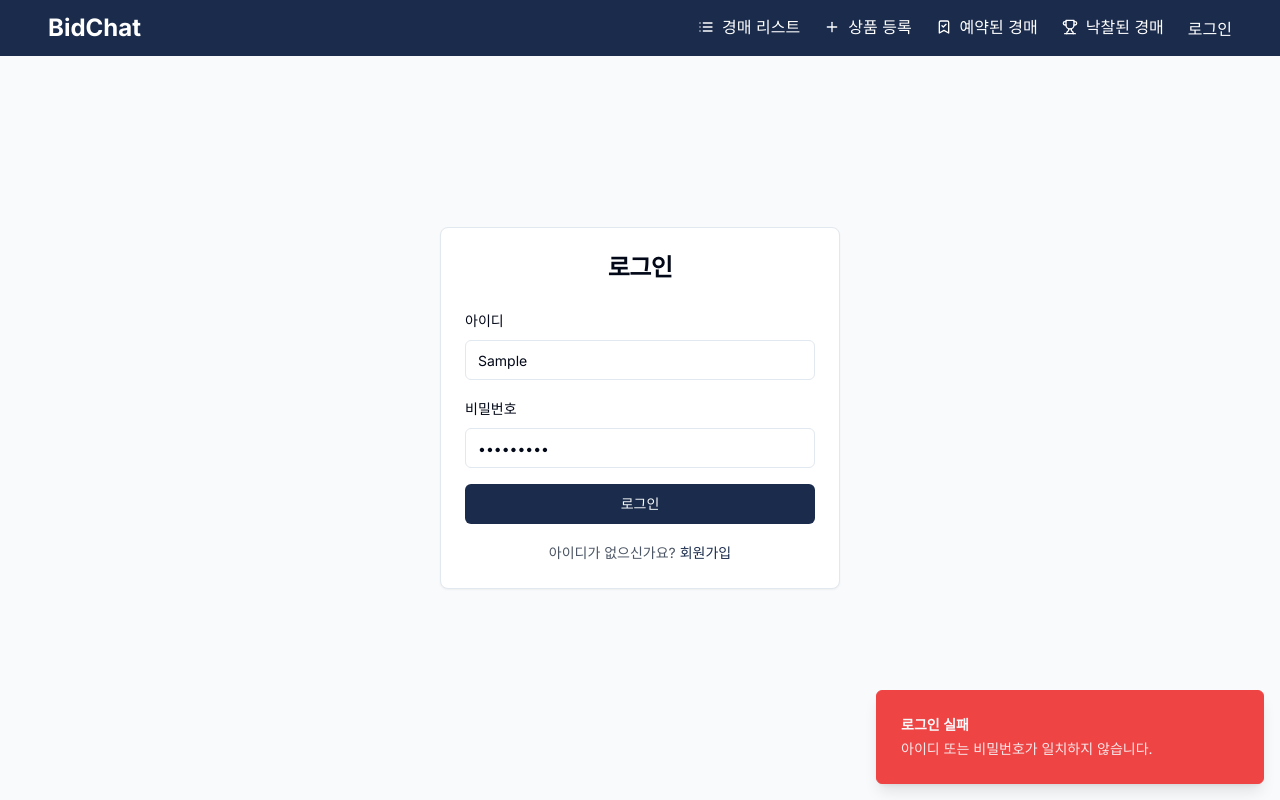
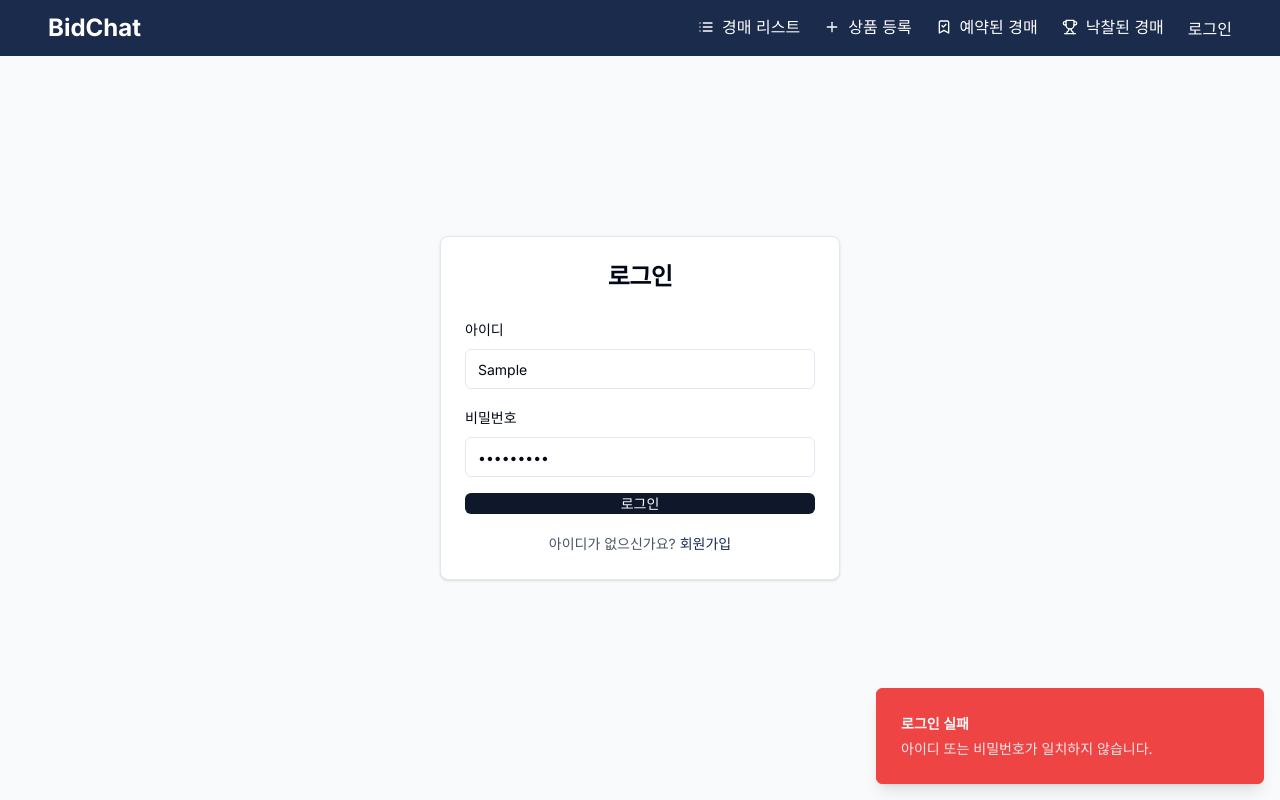
Before and after one commit to rlawjdgkr/bidchat-exchange, a React (Vite) app: page /login in a window 1280 px wide. Both pictures are taken after typing "Sample", "Sample123" into the empty fields and a click on the button "로그인". Built offline with nearby package versions, Linux system fonts and the light colour scheme.

Commit message:
Refactor: Separate CSS into modules
Move CSS styles from JSX files to corresponding module.css files for better organization and maintainability.

```diff
--- /dev/null
+++ b/src/components/ui/accordion.module.css
@@ -0,0 +1,67 @@
+
+.item {
+  border-bottom: 1px solid hsl(var(--border));
+}
+
+.trigger {
+  display: flex;
+  flex: 1;
+  align-items: center;
+  justify-content: space-between;
+  padding: 1rem 0;
+  font-weight: 500;
+  transition: all 0.2s;
+}
+
+.trigger:hover {
+  text-decoration: underline;
+}
+
+.trigger [data-state=open] > svg {
+  transform: rotate(180deg);
+}
+
+.chevron {
+  height: 1rem;
+  width: 1rem;
+  flex-shrink: 0;
+  transition: transform 200ms;
+}
+
+.content {
+  overflow: hidden;
+  text-overflow: ellipsis;
+  font-size: 0.875rem;
+  transition: all 0.2s;
+}
+
+.content[data-state=closed] {
+  animation: accordionUp 0.2s ease-out;
+}
+
+.content[data-state=open] {
+  animation: accordionDown 0.2s ease-out;
+}
+
+.content-inner {
+  padding-bottom: 1rem;
+  padding-top: 0;
+}
+
+@keyframes accordionDown {
+  from {
+    height: 0;
+  }
+  to {
+    height: var(--radix-accordion-content-height);
+  }
+}
+
+@keyframes accordionUp {
+  from {
+    height: var(--radix-accordion-content-height);
+  }
+  to {
+    height: 0;
+  }
+}
--- a/src/components/ui/button.jsx
+++ b/src/components/ui/button.jsx
@@ -1,51 +1,35 @@
 
-import * as React from "react"
-import { Slot } from "@radix-ui/react-slot"
-import { cva } from "class-variance-authority"
-
-import { cn } from "@/lib/utils"
-
-const buttonVariants = cva(
-  "inline-flex items-center justify-center gap-2 whitespace-nowrap rounded-md text-sm font-medium ring-offset-background transition-colors focus-visible:outline-none focus-visible:ring-2 focus-visible:ring-ring focus-visible:ring-offset-2 disabled:pointer-events-none disabled:opacity-50 [&_svg]:pointer-events-none [&_svg]:size-4 [&_svg]:shrink-0",
-  {
-    variants: {
-      variant: {
-        default: "bg-primary text-primary-foreground hover:bg-primary/90",
-        destructive:
-          "bg-destructive text-destructive-foreground hover:bg-destructive/90",
-        outline:
-          "border border-input bg-background hover:bg-accent hover:text-accent-foreground",
-        secondary:
-          "bg-secondary text-secondary-foreground hover:bg-secondary/80",
-        ghost: "hover:bg-accent hover:text-accent-foreground",
-        link: "text-primary underline-offset-4 hover:underline",
-      },
-      size: {
-        default: "h-10 px-4 py-2",
-        sm: "h-9 rounded-md px-3",
-        lg: "h-11 rounded-md px-8",
-        icon: "h-10 w-10",
-      },
-    },
-    defaultVariants: {
-      variant: "default",
-      size: "default",
-    },
-  }
-)
+import * as React from "react";
+import { Slot } from "@radix-ui/react-slot";
+import { cn } from "@/lib/utils";
+import styles from "./button.module.css";
 
 const Button = React.forwardRef(
-  ({ className, variant, size, asChild = false, ...props }, ref) => {
-    const Comp = asChild ? Slot : "button"
+  ({ className, variant = "default", size = "default", asChild = false, ...props }, ref) => {
+    const Comp = asChild ? Slot : "button";
+
+    const variantClass = styles[variant] || styles.default;
+    const sizeClass = styles[size] || styles["default-size"];
+
     return (
       <Comp
-        className={cn(buttonVariants({ variant, size, className }))}
+        className={cn(styles.button, variantClass, sizeClass, className)}
         ref={ref}
         {...props}
       />
-    )
+    );
   }
-)
-Button.displayName = "Button"
+);
+Button.displayName = "Button";
 
-export { Button, buttonVariants }
+// Export the button component
+export { Button };
+
+// Define buttonVariants function to maintain compatibility
+const buttonVariants = ({ variant, size, className }) => {
+  const variantClass = styles[variant || "default"] || styles.default;
+  const sizeClass = styles[size || "default"] || styles["default-size"];
+  return cn(styles.button, variantClass, sizeClass, className);
+};
+
+export { buttonVariants };
--- /dev/null
+++ b/src/components/ui/button.module.css
@@ -0,0 +1,108 @@
+
+.button {
+  display: inline-flex;
+  align-items: center;
+  justify-content: center;
+  gap: 0.5rem;
+  white-space: nowrap;
+  border-radius: 0.375rem;
+  font-size: 0.875rem;
+  font-weight: 500;
+  transition-property: color, background-color, border-color;
+  transition-timing-function: cubic-bezier(0.4, 0, 0.2, 1);
+  transition-duration: 150ms;
+}
+
+.button:focus-visible {
+  outline: none;
+  box-shadow: 0 0 0 2px hsl(var(--ring));
+  outline-offset: 2px;
+}
+
+.button:disabled {
+  pointer-events: none;
+  opacity: 0.5;
+}
+
+.button svg {
+  pointer-events: none;
+  width: 1rem;
+  height: 1rem;
+  flex-shrink: 0;
+}
+
+/* Variants */
+.default {
+  background-color: hsl(var(--primary));
+  color: hsl(var(--primary-foreground));
+}
+
+.default:hover {
+  background-color: hsl(var(--primary) / 0.9);
+}
+
+.destructive {
+  background-color: hsl(var(--destructive));
+  color: hsl(var(--destructive-foreground));
+}
+
+.destructive:hover {
+  background-color: hsl(var(--destructive) / 0.9);
+}
+
+.outline {
+  border: 1px solid hsl(var(--input));
+  background-color: hsl(var(--background));
+}
+
+.outline:hover {
+  background-color: hsl(var(--accent));
+  color: hsl(var(--accent-foreground));
+}
+
+.secondary {
+  background-color: hsl(var(--secondary));
+  color: hsl(var(--secondary-foreground));
+}
+
+.secondary:hover {
+  background-color: hsl(var(--secondary) / 0.8);
+}
+
+.ghost:hover {
+  background-color: hsl(var(--accent));
+  color: hsl(var(--accent-foreground));
+}
+
+.link {
+  color: hsl(var(--primary));
+  text-decoration: underline;
+  text-underline-offset: 4px;
+}
+
+.link:hover {
+  text-decoration: underline;
+}
+
+/* Sizes */
+.default-size {
+  height: 2.5rem;
+  padding: 0.5rem 1rem;
+}
+
+.sm {
+  height: 2.25rem;
+  padding: 0 0.75rem;
+  border-radius: 0.375rem;
+}
+
+.lg {
+  height: 2.75rem;
+  padding: 0 2rem;
+  border-radius: 0.375rem;
+}
+
+.icon {
+  height: 2.5rem;
+  width: 2.5rem;
+}
--- a/src/components/ui/card.jsx
+++ b/src/components/ui/card.jsx
@@ -1,61 +1,56 @@
-import * as React from "react"
 
-import { cn } from "@/lib/utils"
+import * as React from "react";
+import { cn } from "@/lib/utils";
+import styles from "./card.module.css";
 
 const Card = React.forwardRef(({ className, ...props }, ref) => (
   <div
     ref={ref}
-    className={cn(
-      "rounded-lg border bg-card text-card-foreground shadow-sm",
-      className
-    )}
+    className={cn(styles.card, className)}
     {...props}
   />
-))
-Card.displayName = "Card"
+));
+Card.displayName = "Card";
 
 const CardHeader = React.forwardRef(({ className, ...props }, ref) => (
   <div
     ref={ref}
-    className={cn("flex flex-col space-y-1.5 p-6", className)}
+    className={cn(styles.header, className)}
     {...props}
   />
-))
-CardHeader.displayName = "CardHeader"
+));
+CardHeader.displayName = "CardHeader";
 
 const CardTitle = React.forwardRef(({ className, ...props }, ref) => (
   <h3
     ref={ref}
-    className={cn(
-      "text-2xl font-semibold leading-none tracking-tight",
-      className
-    )}
+    className={cn(styles.title, className)}
     {...props}
   />
-))
-CardTitle.displayName = "CardTitle"
+));
+CardTitle.displayName = "CardTitle";
 
 const CardDescription = React.forwardRef(({ className, ...props }, ref) => (
   <p
     ref={ref}
-    className={cn("text-sm text-muted-foreground", className)}
+    className={cn(styles.description, className)}
     {...props}
   />
-))
-CardDescription.displayName = "CardDescription"
+));
+CardDescription.displayName = "CardDescription";
 
 const CardContent = React.forwardRef(({ className, ...props }, ref) => (
-  <div ref={ref} className={cn("p-6 pt-0", className)} {...props} />
-))
-CardContent.displayName = "CardContent"
+  <div ref={ref} className={cn(styles.content, className)} {...props} />
+));
+CardContent.displayName = "CardContent";
 
 const CardFooter = React.forwardRef(({ className, ...props }, ref) => (
   <div
     ref={ref}
-    className={cn("flex items-center p-6 pt-0", className)}
+    className={cn(styles.footer, className)}
     {...props}
   />
-))
-CardFooter.displayName = "CardFooter"
+));
+CardFooter.displayName = "CardFooter";
 
-export { Card, CardHeader, CardFooter, CardTitle, CardDescription, CardContent }
+export { Card, CardHeader, CardFooter, CardTitle, CardDescription, CardContent };
--- /dev/null
+++ b/src/components/ui/card.module.css
@@ -0,0 +1,39 @@
+
+.card {
+  border-radius: 0.5rem;
+  border: 1px solid hsl(var(--border));
+  background-color: hsl(var(--card));
+  color: hsl(var(--card-foreground));
+  box-shadow: 0 1px 3px 0 rgb(0 0 0 / 0.1), 0 1px 2px -1px rgb(0 0 0 / 0.1);
+}
+
+.header {
+  display: flex;
+  flex-direction: column;
+  gap: 0.375rem;
+  padding: 1.5rem;
+}
+
+.title {
+  font-size: 1.5rem;
+  font-weight: 600;
+  line-height: 1;
+  letter-spacing: -0.025em;
+}
+
+.description {
+  font-size: 0.875rem;
+  color: hsl(var(--muted-foreground));
+}
+
+.content {
+  padding: 1.5rem;
+  padding-top: 0;
+}
+
+.footer {
+  display: flex;
+  align-items: center;
+  padding: 1.5rem;
+  padding-top: 0;
+}
--- a/src/components/ui/toast.jsx
+++ b/src/components/ui/toast.jsx
@@ -1,95 +1,72 @@
-import * as React from "react"
-import * as ToastPrimitives from "@radix-ui/react-toast"
-import { cva } from "class-variance-authority"
-import { X } from "lucide-react"
 
-import { cn } from "@/lib/utils"
+import * as React from "react";
+import * as ToastPrimitives from "@radix-ui/react-toast";
+import { X } from "lucide-react";
+import { cn } from "@/lib/utils";
+import styles from "./toast.module.css";
 
-const ToastProvider = ToastPrimitives.Provider
+const ToastProvider = ToastPrimitives.Provider;
 
 const ToastViewport = React.forwardRef(({ className, ...props }, ref) => (
   <ToastPrimitives.Viewport
     ref={ref}
-    className={cn(
-      "fixed top-0 z-[100] flex max-h-screen w-full flex-col-reverse p-4 sm:bottom-0 sm:right-0 sm:top-auto sm:flex-col md:max-w-[420px]",
-      className
-    )}
+    className={cn(styles.viewport, className)}
     {...props}
   />
-))
-ToastViewport.displayName = ToastPrimitives.Viewport.displayName
+));
+ToastViewport.displayName = ToastPrimitives.Viewport.displayName;
 
-const toastVariants = cva(
-  "group pointer-events-auto relative flex w-full items-center justify-between space-x-4 overflow-hidden rounded-md border p-6 pr-8 shadow-lg transition-all data-[swipe=cancel]:translate-x-0 data-[swipe=end]:translate-x-[var(--radix-toast-swipe-end-x)] data-[swipe=move]:translate-x-[var(--radix-toast-swipe-move-x)] data-[swipe=move]:transition-none data-[state=open]:animate-in data-[state=closed]:animate-out data-[swipe=end]:animate-out data-[state=closed]:fade-out-80 data-[state=closed]:slide-out-to-right-full data-[state=open]:slide-in-from-top-full data-[state=open]:sm:slide-in-from-bottom-full",
-  {
-    variants: {
-      variant: {
-        default: "border bg-background text-foreground",
-        destructive:
-          "destructive group border-destructive bg-destructive text-destructive-foreground",
-      },
-    },
-    defaultVariants: {
-      variant: "default",
-    },
-  }
-)
+const Toast = React.forwardRef(({ className, variant = "default", ...props }, ref) => {
+  const variantClass = styles[variant] || styles.default;
 
-const Toast = React.forwardRef(({ className, variant, ...props }, ref) => {
   return (
     <ToastPrimitives.Root
       ref={ref}
-      className={cn(toastVariants({ variant }), className)}
+      className={cn(styles.toast, variantClass, "group", className)}
       {...props}
     />
-  )
-})
-Toast.displayName = ToastPrimitives.Root.displayName
+  );
+});
+Toast.displayName = ToastPrimitives.Root.displayName;
 
 const ToastAction = React.forwardRef(({ className, ...props }, ref) => (
   <ToastPrimitives.Action
     ref={ref}
-    className={cn(
-      "inline-flex h-8 shrink-0 items-center justify-center rounded-md border bg-transparent px-3 text-sm font-medium ring-offset-background transition-colors hover:bg-secondary focus:outline-none focus:ring-2 focus:ring-ring focus:ring-offset-2 disabled:pointer-events-none disabled:opacity-50 group-[.destructive]:border-muted/40 group-[.destructive]:hover:border-destructive/30 group-[.destructive]:hover:bg-destructive group-[.destructive]:hover:text-destructive-foreground group-[.destructive]:focus:ring-destructive",
-      className
-    )}
+    className={cn(styles.action, className)}
     {...props}
   />
-))
-ToastAction.displayName = ToastPrimitives.Action.displayName
+));
+ToastAction.displayName = ToastPrimitives.Action.displayName;
 
 const ToastClose = React.forwardRef(({ className, ...props }, ref) => (
   <ToastPrimitives.Close
     ref={ref}
-    className={cn(
-      "absolute right-2 top-2 rounded-md p-1 text-foreground/50 opacity-0 transition-opacity hover:text-foreground focus:opacity-100 focus:outline-none focus:ring-2 group-hover:opacity-100 group-[.destructive]:text-red-300 group-[.destructive]:hover:text-red-50 group-[.destructive]:focus:ring-red-400 group-[.destructive]:focus:ring-offset-red-600",
-      className
-    )}
+    className={cn(styles.close, className)}
     toast-close=""
     {...props}
   >
     <X className="h-4 w-4" />
   </ToastPrimitives.Close>
-))
-ToastClose.displayName = ToastPrimitives.Close.displayName
+));
+ToastClose.displayName = ToastPrimitives.Close.displayName;
 
 const ToastTitle = React.forwardRef(({ className, ...props }, ref) => (
   <ToastPrimitives.Title
     ref={ref}
-    className={cn("text-sm font-semibold", className)}
+    className={cn(styles.title, className)}
     {...props}
   />
-))
-ToastTitle.displayName = ToastPrimitives.Title.displayName
+));
+ToastTitle.displayName = ToastPrimitives.Title.displayName;
 
 const ToastDescription = React.forwardRef(({ className, ...props }, ref) => (
   <ToastPrimitives.Description
     ref={ref}
-    className={cn("text-sm opacity-90", className)}
+    className={cn(styles.description, className)}
     {...props}
   />
-))
-ToastDescription.displayName = ToastPrimitives.Description.displayName
+));
+ToastDescription.displayName = ToastPrimitives.Description.displayName;
 
 export {
   ToastProvider,
@@ -99,4 +76,4 @@ export {
   ToastDescription,
   ToastClose,
   ToastAction,
-}
+};
--- /dev/null
+++ b/src/components/ui/toast.module.css
@@ -0,0 +1,203 @@
+
+.provider {
+  position: fixed;
+  top: 0;
+  z-index: 100;
+  display: flex;
+  max-height: 100vh;
+  flex-direction: column-reverse;
+  padding: 1rem;
+}
+
+@media (min-width: 640px) {
+  .provider {
+    bottom: 0;
+    right: 0;
+    top: auto;
+    flex-direction: column;
+  }
+}
+
+@media (min-width: 768px) {
+  .provider {
+    max-width: 420px;
+  }
+}
+
+.viewport {
+  position: fixed;
+  top: 0;
+  z-index: 100;
+  display: flex;
+  max-height: 100vh;
+  width: 100%;
+  flex-direction: column-reverse;
+  padding: 1rem;
+}
+
+@media (min-width: 640px) {
+  .viewport {
+    bottom: 0;
+    right: 0;
+    top: auto;
+    flex-direction: column;
+  }
+}
+
+@media (min-width: 768px) {
+  .viewport {
+    max-width: 420px;
+  }
+}
+
+.toast {
+  position: relative;
+  display: flex;
+  width: 100%;
+  align-items: center;
+  justify-content: space-between;
+  gap: 1rem;
+  overflow: hidden;
+  border-radius: 0.375rem;
+  border: 1px solid hsl(var(--border));
+  padding: 1.5rem;
+  padding-right: 2rem;
+  box-shadow: 0 10px 15px -3px rgb(0 0 0 / 0.1), 0 4px 6px -4px rgb(0 0 0 / 0.1);
+  transition: all 0.2s ease-in-out;
+}
+
+.toast[data-state="open"] {
+  animation-name: fadeIn;
+  animation-duration: 0.2s;
+}
+
+.toast[data-state="closed"] {
+  animation-name: fadeOut;
+  animation-duration: 0.2s;
+  animation-fill-mode: forwards;
+}
+
+.toast[data-swipe="end"] {
+  animation-name: slideOut;
+  animation-duration: 0.2s;
+  animation-fill-mode: forwards;
+}
+
+.toast[data-swipe="move"] {
+  transform: translateX(var(--radix-toast-swipe-move-x));
+  transition: none;
+}
+
+.toast[data-swipe="cancel"] {
+  transform: translateX(0);
+}
+
+/* Variants */
+.default {
+  background-color: hsl(var(--background));
+  color: hsl(var(--foreground));
+}
+
+.destructive {
+  border-color: hsl(var(--destructive));
+  background-color: hsl(var(--destructive));
+  color: hsl(var(--destructive-foreground));
+}
+
+.title {
+  font-size: 0.875rem;
+  font-weight: 600;
+}
+
+.description {
+  font-size: 0.875rem;
+  opacity: 0.9;
+}
+
+.action {
+  display: inline-flex;
+  height: 2rem;
+  flex-shrink: 0;
+  align-items: center;
+  justify-content: center;
+  border-radius: 0.375rem;
+  border: 1px solid transparent;
+  background-color: transparent;
+  padding: 0 0.75rem;
+  font-size: 0.875rem;
+  font-weight: 500;
+  transition-property: all;
+  transition-timing-function: cubic-bezier(0.4, 0, 0.2, 1);
+  transition-duration: 150ms;
+}
+
+.action:focus-visible {
+  outline: none;
+  box-shadow: 0 0 0 2px hsl(var(--ring));
+  outline-offset: 2px;
+}
+
+.action:disabled {
+  pointer-events: none;
+  opacity: 0.5;
+}
+
+.action:hover {
+  background-color: hsl(var(--secondary));
+}
+
+.action:focus {
+  outline: none;
+  box-shadow: 0 0 0 2px hsl(var(--ring));
+  outline-offset: 2px;
+}
+
+.close {
+  position: absolute;
+  right: 0.5rem;
+  top: 0.5rem;
+  border-radius: 0.375rem;
+  padding: 0.25rem;
+  color: hsla(var(--foreground) / 0.5);
+  opacity: 0;
+  transition-property: opacity;
+  transition-duration: 150ms;
+}
+
+.group:hover .close,
+.close:focus {
+  opacity: 100;
+}
+
+.close:focus {
+  outline: none;
+  box-shadow: 0 0 0 2px hsl(var(--ring));
+  outline-offset: 2px;
+}
+
+@keyframes fadeIn {
+  from {
+    opacity: 0;
+  }
+  to {
+    opacity: 1;
+  }
+}
+
+@keyframes fadeOut {
+  from {
+    opacity: 1;
+  }
+  to {
+    opacity: 0;
+  }
+}
+
+@keyframes slideOut {
+  from {
+    transform: translateX(0);
+  }
+  to {
+    transform: translateX(100%);
+  }
+}
```
Also changed, not shown: src/components/ui/accordion.jsx (+18 -21 lines).
